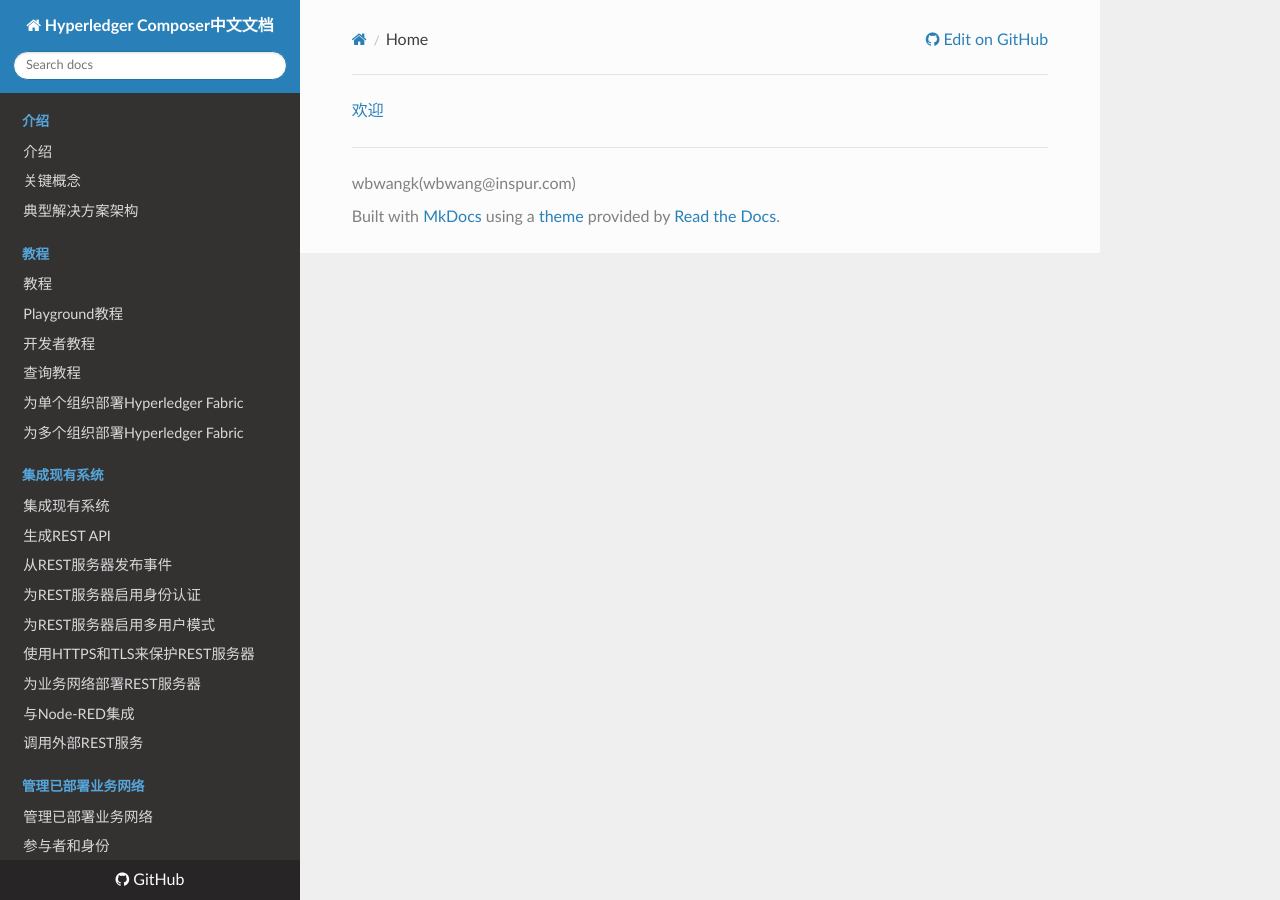
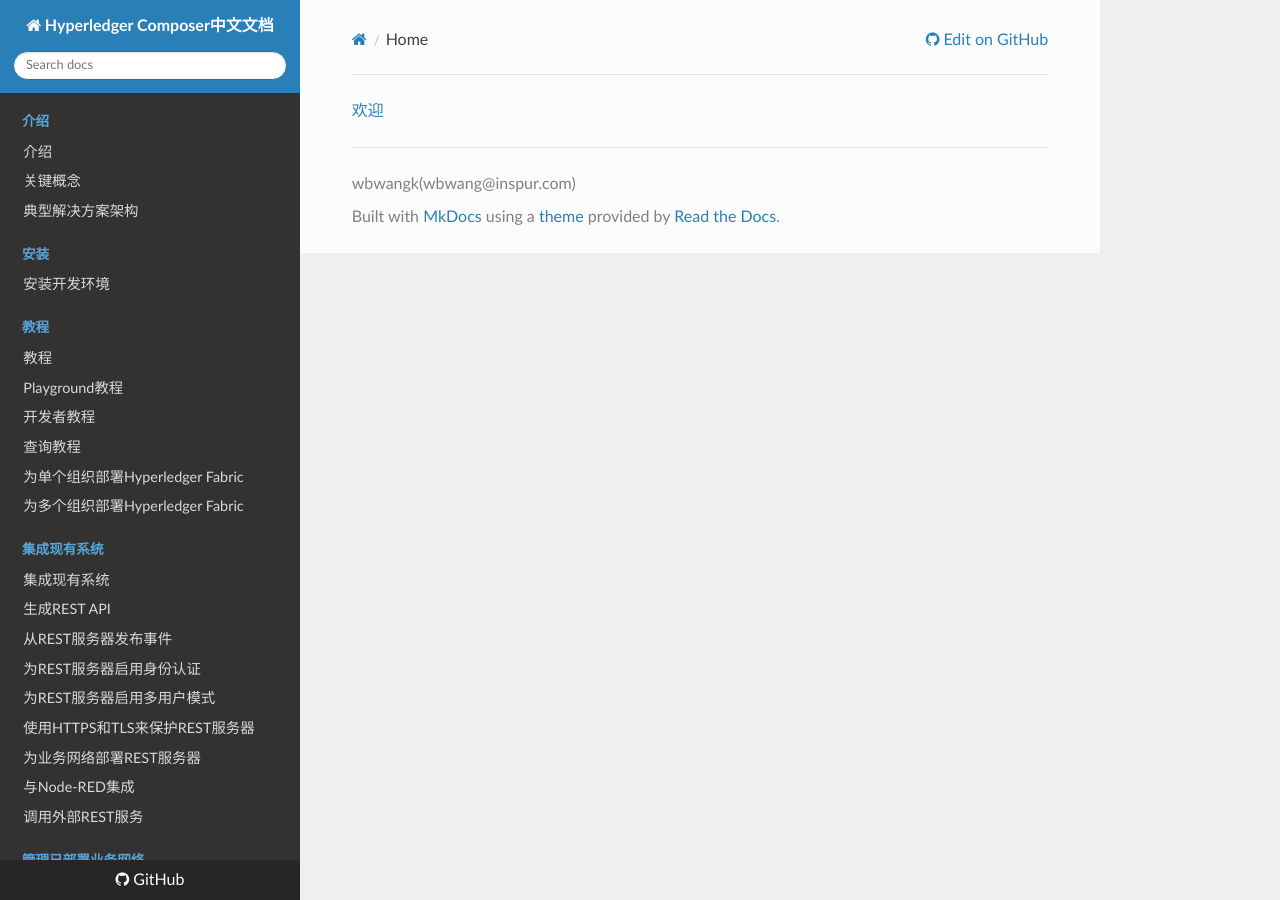
Before and after one commit to wbwangk/ComposerDocs, an MkDocs documentation site: the page built from docs/index.md, in a window 1280 px wide. Built offline with MkDocs 1.6.1, drawn with Linux system fonts in a browser that asks for light colours; nearby versions of some CDN libraries; old or Windows-style settings are respelled for this version of MkDocs; some of the changed lines change nothing that is shown.

Commit message:
Update mkdocs.yml

```diff
--- a/mkdocs.yml
+++ b/mkdocs.yml
@@ -13,6 +13,8 @@
       - 介绍: introduction_introduction.md
       - 关键概念: introduction_key-concepts.md
       - 典型解决方案架构: introduction_solution-architecture.md
+    - 安装:
+      - 安装开发环境: installing_development-tools.md
     - 教程:
       - 教程: tutorials_tutorials.md
       - Playground教程: tutorials_playground-tutorial.md
```
